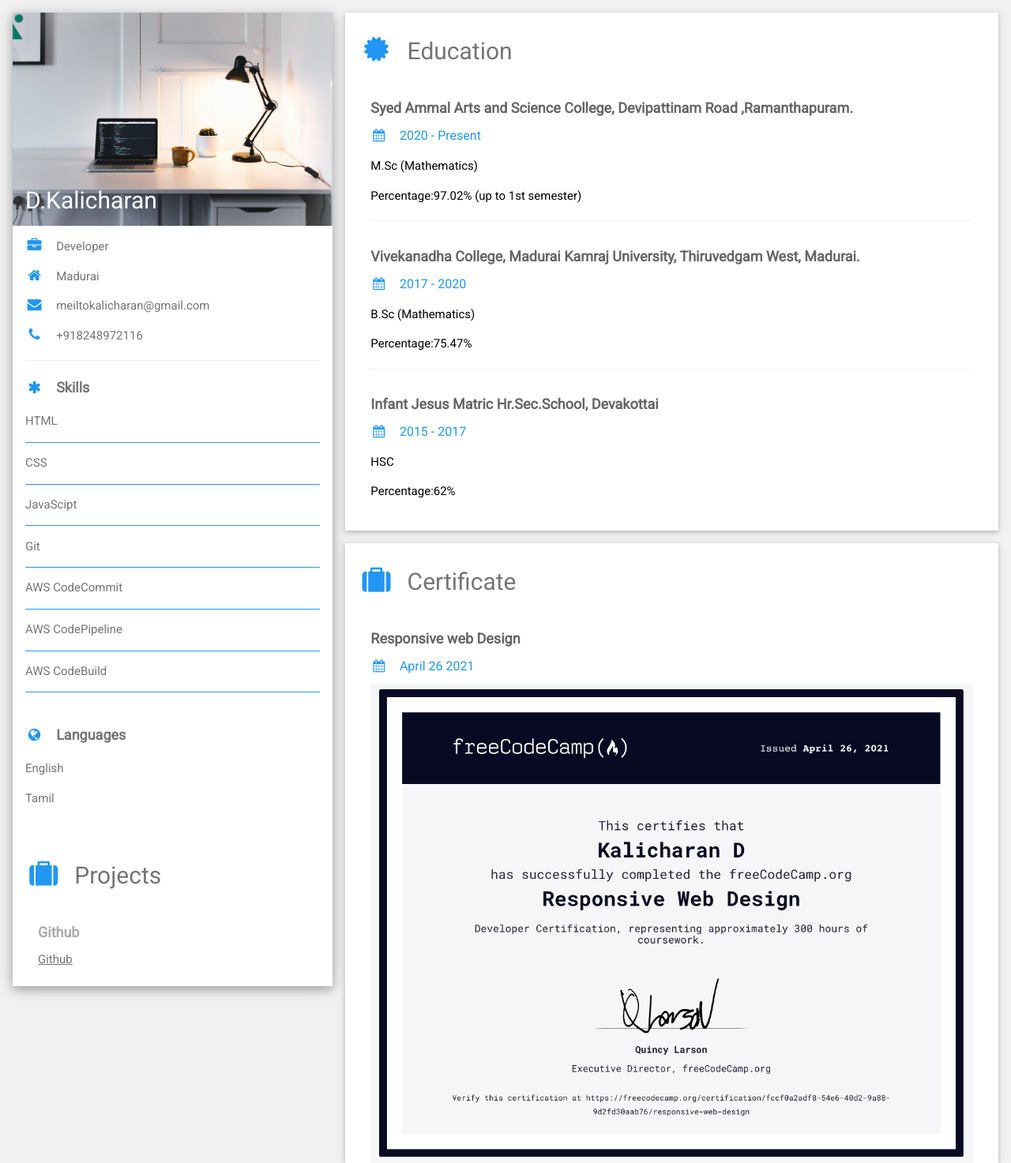
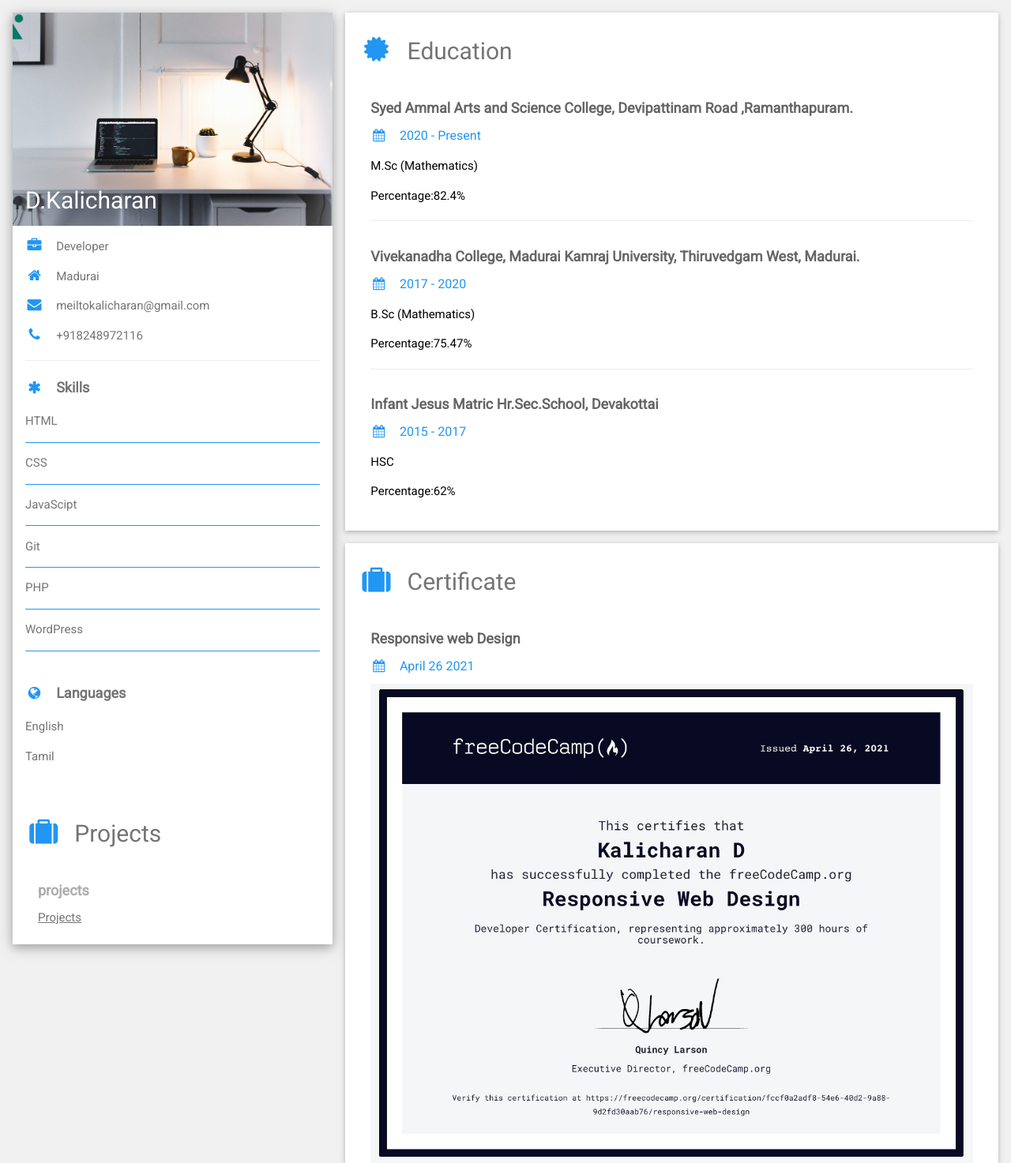
Before and after one commit to kalicharandev/portfolio, a plain HTML site: page index.html in a window 1280 px wide. Shown: the top 1473 px of the page at 79% size. Drawn offline with Linux system fonts and the light colour scheme.

Commit message:
to add details

```diff
--- a/index.html
+++ b/index.html
@@ -50,15 +50,11 @@ html,body,h1,h2,h3,h4,h5,h6 {font-family: "Roboto", sans-serif}
           <div class="w3-light-grey w3-round-xlarge w3-small">
             <div class="w3-container w3-center w3-round-xlarge w3-blue"></div>
           </div>
-          <p>AWS CodeCommit</p>
+          <p>PHP</p>
           <div class="w3-light-grey w3-round-xlarge w3-small">
             <div class="w3-container w3-center w3-round-xlarge w3-blue"></div>
           </div>
-          <p>AWS CodePipeline </Code></p>
-          <div class="w3-light-grey w3-round-xlarge w3-small">
-            <div class="w3-container w3-center w3-round-xlarge w3-blue"></div>
-          </div>
-          <p>AWS CodeBuild</p>
+          <p>WordPress</p>
           <div class="w3-light-grey w3-round-xlarge w3-small">
             <div class="w3-container w3-center w3-round-xlarge w3-blue"></div>
           </div>
@@ -76,8 +72,8 @@ html,body,h1,h2,h3,h4,h5,h6 {font-family: "Roboto", sans-serif}
         <br>
         <h2 class="w3-text-grey w3-padding-16"><i class="fa fa-suitcase fa-fw w3-margin-right w3-xxlarge w3-text-blue"></i>Projects</h2>
         <div class="w3-container">
-          <h5 class="w3-opacity"><b>Github </b></h5>
-          <a href="https://github.com/kalicharandev?tab=repositories" target="_blank">Github </a>
+          <h5 class="w3-opacity"><b>projects</b></h5>
+          <a href="https://kalicharandev.github.io/NewProjects/Day1/index.html" target="_blank">Projects</a>
 
         </div><br>
       </div>
@@ -95,7 +91,7 @@ html,body,h1,h2,h3,h4,h5,h6 {font-family: "Roboto", sans-serif}
           <h5 class="w3-opacity"><b>Syed Ammal Arts and Science College, Devipattinam Road ,Ramanthapuram.</b></h5>
           <h6 class="w3-text-blue"><i class="fa fa-calendar fa-fw w3-margin-right"></i>2020 - Present</h6>
           <p>M.Sc (Mathematics)</p>
-          <p>Percentage:97.02% (up to 1st semester)</p>
+          <p>Percentage:82.4%</p>
           <hr>
         </div>
         <div class="w3-container">
```
